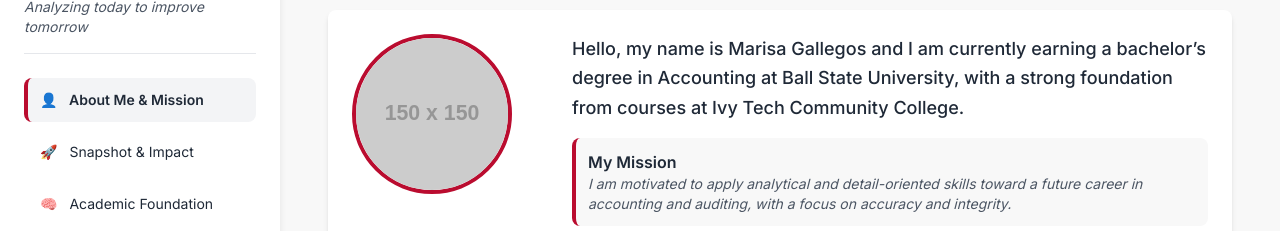
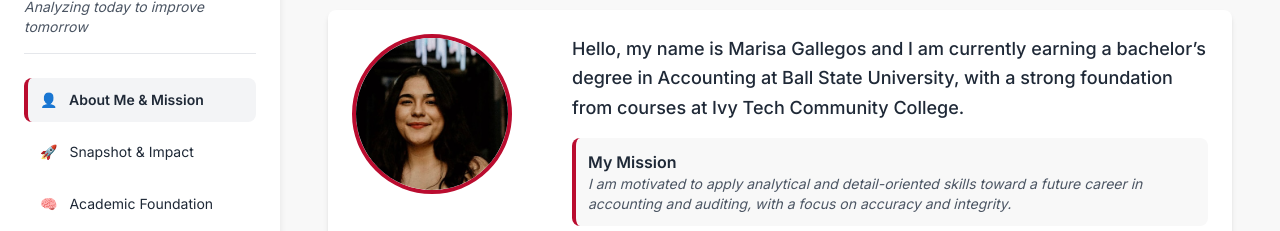
Before and after one commit to marisa-gallegos/Marisa_Gallegos_portfolio, a plain HTML site: page index.html in a window 1280 px wide. Shown: the part 107-338 px from the top of the page. Drawn offline with nearby package versions, Linux system fonts and the light colour scheme; placeholder pictures from the web are drawn by us.

Commit message:
Update index.html

```diff
--- a/index.html
+++ b/index.html
@@ -263,7 +263,7 @@ CONFIRMATION: NO SVG graphics used. NO Mermaid JS used. -->
             impactScoreMultiplier: 10, // Adjusts how much projects/awards count towards total impact
 
             // --- INTRODUCTION & BRANDING FIELDS ---
-            photoUrl: "https://placehold.co/150x150/BA0C2F/FFFFFF/png?text=RILEY+C", // Replace with a URL to a professional headshot
+            photoUrl: "IMG_3769 2 (1).jpg", // Replace with a URL to a professional headshot
             logoUrl: "https://placehold.co/40x40/BA0C2F/FFFFFF.png?text=BSU", // URL for your school logo or personal brand icon
             personalBio: "Hello, my name is Marisa Gallegos and I am currently earning a bachelor’s degree in Accounting at Ball State University, with a strong foundation from courses at Ivy Tech Community College.",
             missionStatement: "I am motivated to apply analytical and detail-oriented skills toward a future career in accounting and auditing, with a focus on accuracy and integrity.",
```
